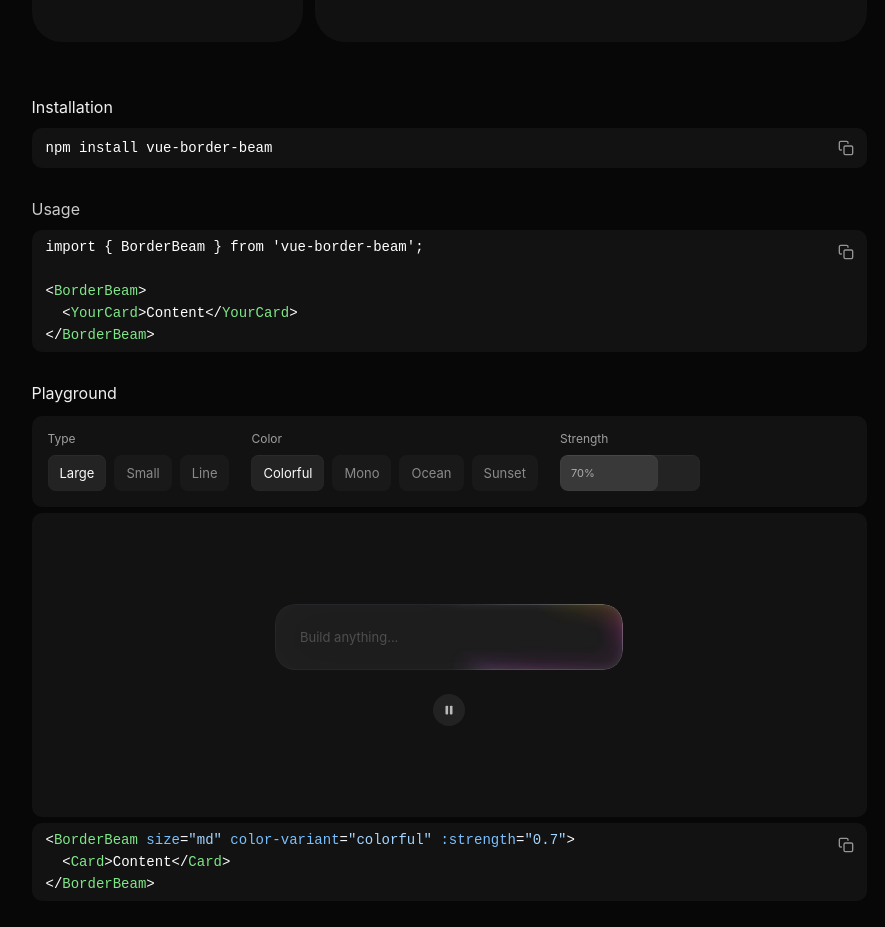
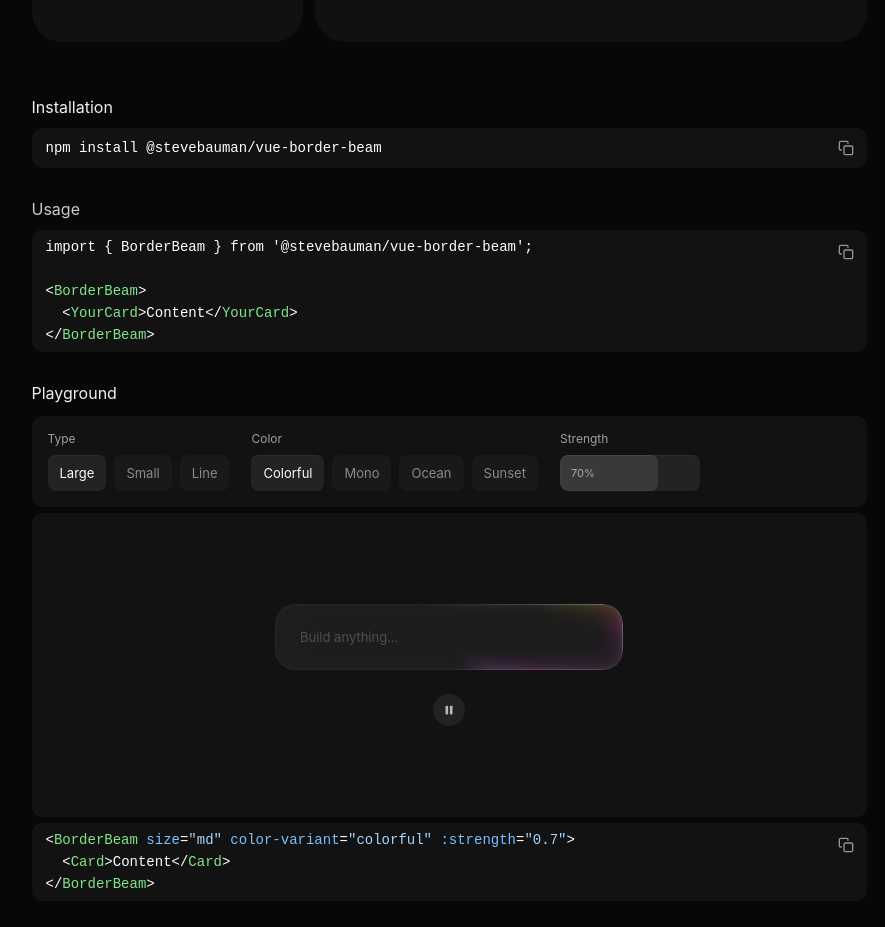
Before and after one commit to stevebauman/vue-border-beam, a Vue app: page / in a window 1280 px wide. Shown: the part 940-1867 px from the top of the page, without its empty margins (191-1076 px from the left). Built offline with nearby package versions, Linux system fonts and the light colour scheme.

Commit message:
Prepare scoped 1.0.0 npm release

```diff
--- a/demo/src/App.vue
+++ b/demo/src/App.vue
@@ -1,6 +1,6 @@
 <script setup lang="ts">
 import { computed, nextTick, onBeforeUnmount, onMounted, ref, watch, type CSSProperties } from 'vue';
-import { BorderBeam, type BorderBeamColorVariant, type BorderBeamSize } from 'vue-border-beam';
+import { BorderBeam, type BorderBeamColorVariant, type BorderBeamSize } from '@stevebauman/vue-border-beam';
 import CopyButton from './CopyButton.vue';
 import HighlightedCode from './HighlightedCode.vue';
 import {
@@ -62,8 +62,8 @@ const sizeOptions = computed(() => sizeOptionsByFamily[family.value]);
 const isPulse = computed(() => family.value === 'pulse');
 const rotateTabActive = computed(() => family.value === 'rotate');
 const pulseTabActive = computed(() => family.value === 'pulse');
-const installCmd = 'npm install vue-border-beam';
-const usageCode = `import { BorderBeam } from 'vue-border-beam';
+const installCmd = 'npm install @stevebauman/vue-border-beam';
+const usageCode = `import { BorderBeam } from '@stevebauman/vue-border-beam';
 
 <BorderBeam>
   <YourCard>Content</YourCard>
--- a/tsconfig.json
+++ b/tsconfig.json
@@ -17,7 +17,7 @@
     "sourceMap": true,
     "baseUrl": ".",
     "paths": {
-      "vue-border-beam": ["./src/index.ts"]
+      "@stevebauman/vue-border-beam": ["./src/index.ts"]
     }
   },
   "include": ["env.d.ts", "src/**/*.ts", "src/**/*.vue", "demo/**/*.ts", "demo/**/*.vue", "tests/**/*.ts"],
--- a/vite.config.ts
+++ b/vite.config.ts
@@ -4,6 +4,7 @@ import { defineConfig } from 'vite';
 import dts from 'vite-plugin-dts';
 
 export default defineConfig(({ mode }) => ({
+  publicDir: false,
   plugins: [
     vue(),
     mode === 'production' && dts({
@@ -13,7 +14,7 @@ export default defineConfig(({ mode }) => ({
   ].filter(Boolean),
   resolve: {
     alias: {
-      'vue-border-beam': fileURLToPath(new URL('./src/index.ts', import.meta.url)),
+      '@stevebauman/vue-border-beam': fileURLToPath(new URL('./src/index.ts', import.meta.url)),
     },
   },
   build: {
--- a/vite.demo.config.ts
+++ b/vite.demo.config.ts
@@ -7,7 +7,7 @@ export default defineConfig({
   plugins: [vue()],
   resolve: {
     alias: {
-      'vue-border-beam': fileURLToPath(new URL('./src/index.ts', import.meta.url)),
+      '@stevebauman/vue-border-beam': fileURLToPath(new URL('./src/index.ts', import.meta.url)),
     },
   },
   build: {
```
Also changed, not shown: package.json (+6 -3 lines), 2 other files (tests, documents, lock files or other folders).
